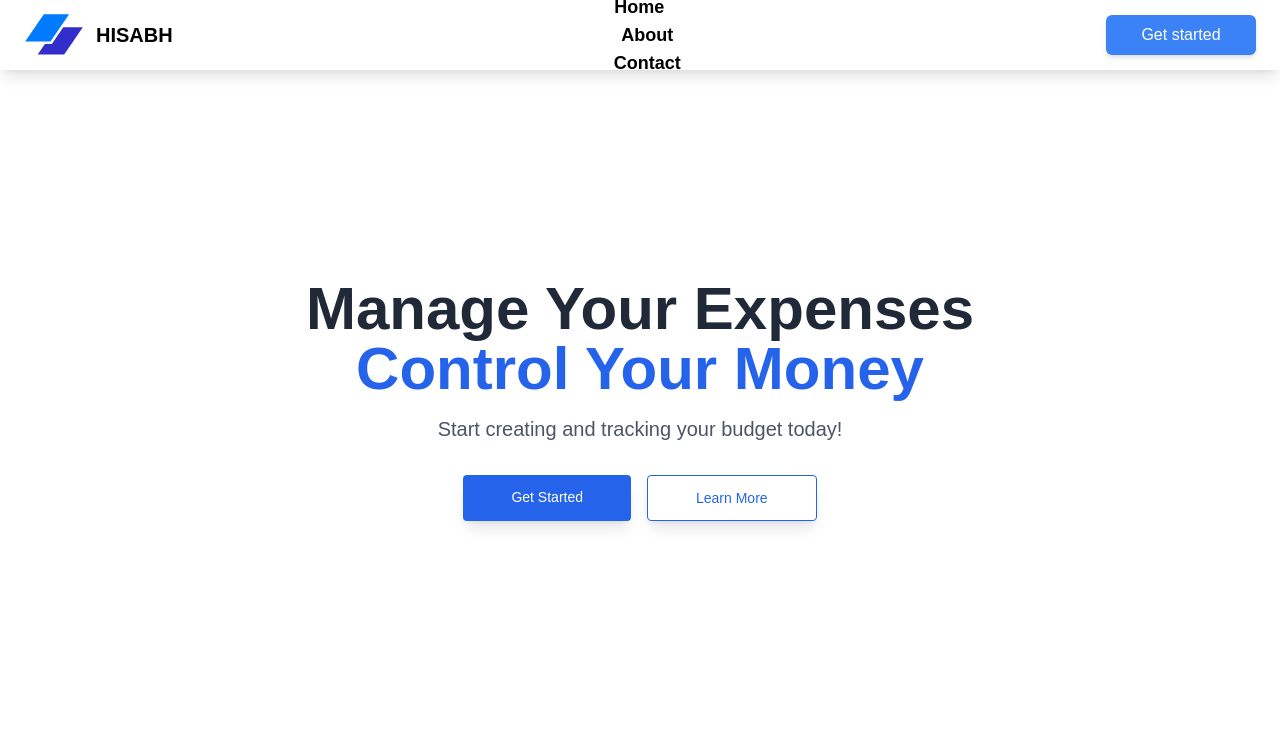
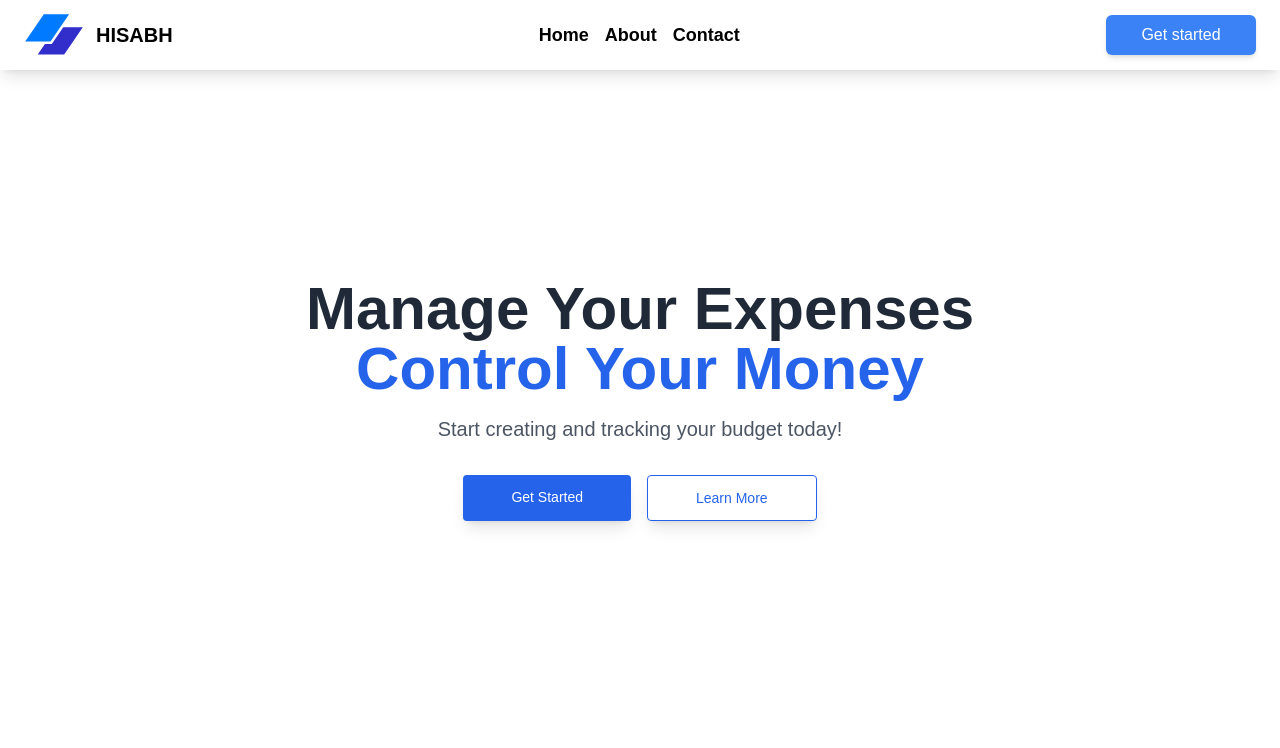
Before and after one commit to pratham2060/Expense-Tracker, a Next.js app: page / in a window 1280 px wide. Shown: the top 748 px of the page. Built offline with nearby package versions, Linux system fonts and the light colour scheme; no server answers.

Commit message:
final fixes

```diff
--- a/app/_components/Header.jsx
+++ b/app/_components/Header.jsx
@@ -23,7 +23,7 @@ function Header() {
       </div>
 
       {/* Navigation links */}
-      <div className={`font-bold text-lg flex-col items-center space-x-4 hidden lg:flex md:flex sm:hidden`}>
+      <div className={`font-bold text-lg items-center space-x-4 hidden lg:flex md:flex sm:hidden`}>
         <Link href="/" className="hover:text-primary">
           <h3>Home</h3>
         </Link>
```
